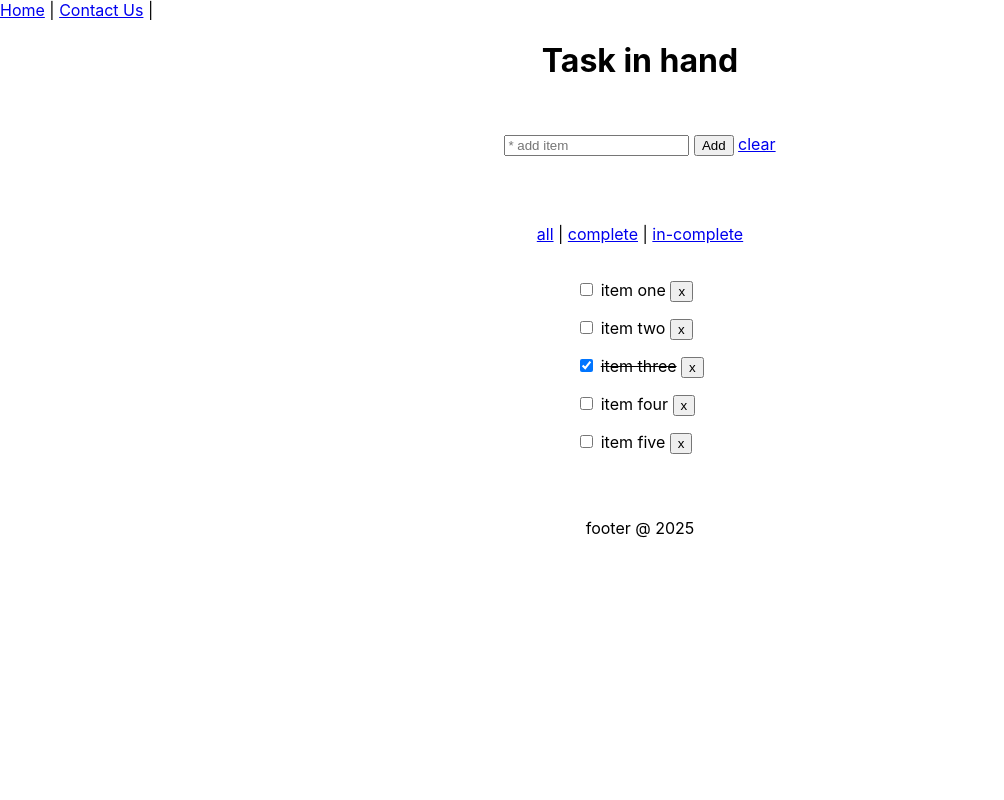
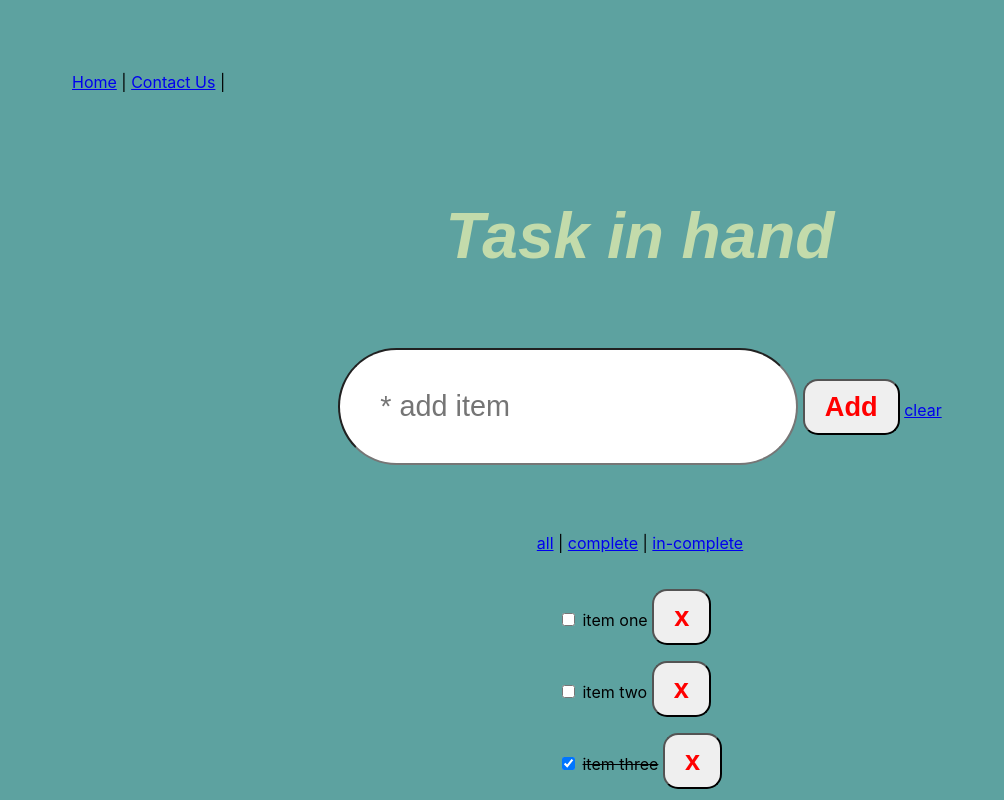
Before and after one commit to Gangsteroflove-arch/demo-react-app-v02, a React (Create React App) app in the folder react-app-v02/: page /#/ in a window 1280 px wide. Shown: the top 800 px of the page, without its empty margins (0-1004 px from the left). Built offline with nearby package versions, Linux system fonts and the light colour scheme.

Commit message:
update react demo app 2

```diff
--- a/react-app-v02/src/App.css
+++ b/react-app-v02/src/App.css
@@ -45,3 +45,22 @@
   justify-content: center;
   align-items: center;
 }
+
+body{
+  background-color: rgba(12, 116, 113, 0.666)
+}
+
+/*
+google font
+*/
+
+h1,h2{
+  font-family:fantasy
+
+
+}
+
+nav{
+  margin: 0rem;
+  padding: 4rem;
+}
--- a/react-app-v02/src/App.js
+++ b/react-app-v02/src/App.js
@@ -5,6 +5,7 @@ import Home from "./components/home";
 import ContactUs from "./components/contactus";
 import NavBar from "./components/navbar";
 import "./App.css"
+
 function App() {
   return (
     <>
--- a/react-app-v02/src/components/Home.js
+++ b/react-app-v02/src/components/Home.js
@@ -162,6 +162,7 @@ function Home() {
   return (
       <>
       <div className="app-center-page">
+
           <h1>Task in hand</h1>
           <p></p>
           <div>
@@ -192,6 +193,7 @@ function Home() {
                 </>}
               </p>)}
           </div>
+
           <p></p>
           <p>footer @ 2025</p>
         </div>
--- a/react-app-v02/src/index.css
+++ b/react-app-v02/src/index.css
@@ -1,5 +1,5 @@
 body {
-  margin: 0;
+  margin: 55;
   font-family: -apple-system, BlinkMacSystemFont, 'Segoe UI', 'Roboto', 'Oxygen',
     'Ubuntu', 'Cantarell', 'Fira Sans', 'Droid Sans', 'Helvetica Neue',
     sans-serif;
@@ -11,3 +11,41 @@ code {
   font-family: source-code-pro, Menlo, Monaco, Consolas, 'Courier New',
     monospace;
 }
+
+h1{
+  color: rgb(195, 219, 171);
+  font-style: italic;
+  font-size: 4rem;
+}
+button{
+  font-size: 1.7rem;
+  font-weight: bold;
+  padding: 10px 20px;
+  color:red;
+  border-radius: 15px;
+  transition: background-color 0.5s ease;
+}
+.add-button:hover {
+  background-color: hsla(279, 80%, 26%, 0.795)
+
+}
+
+.move-button{
+  background-color: chocolate;
+}
+
+input[type="text"]{
+  font-size: 1.8rem;
+  padding: 40px;
+  border: 5px solid rgb(76, 128, 76) hsl(hue, saturation, lightness);
+  border-radius: 90px;
+  color: darkblue;
+}
+li{
+  font-size: 15rem;
+  font-weight: bold;
+  padding: 15px;
+}
+.text{
+  flex: 1;
+}
```
